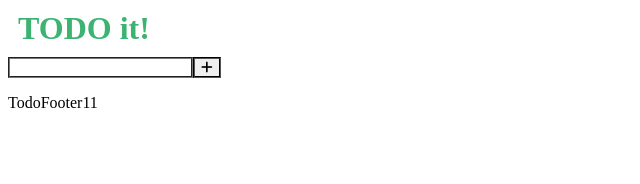
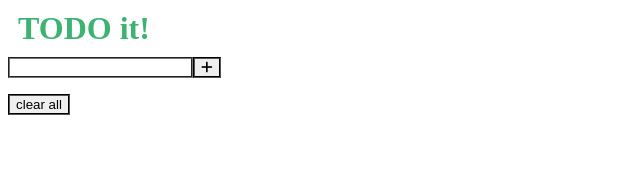
Before and after one commit to abarthdew/vue-lesson, a Vue app in the folder vue-todo-cli3/: page / in a window 1280 px wide. Shown: the top 184 px of the page, without its empty margins (0-640 px from the left). Built offline with nearby package versions, Linux system fonts and the light colour scheme.

Commit message:
10_todo_footer

```diff
--- a/vue-todo-cli3/src/components/TodoFooter.vue
+++ b/vue-todo-cli3/src/components/TodoFooter.vue
@@ -1,5 +1,15 @@
 <template>
   <div>
-    TodoFooter11
+    <button @click="clearTodo">clear all</button>
   </div>
 </template>
+
+<script>
+export default {
+  methods: {
+    clearTodo() {
+      localStorage.clear();
+    }
+  }
+}
+</script>
```
